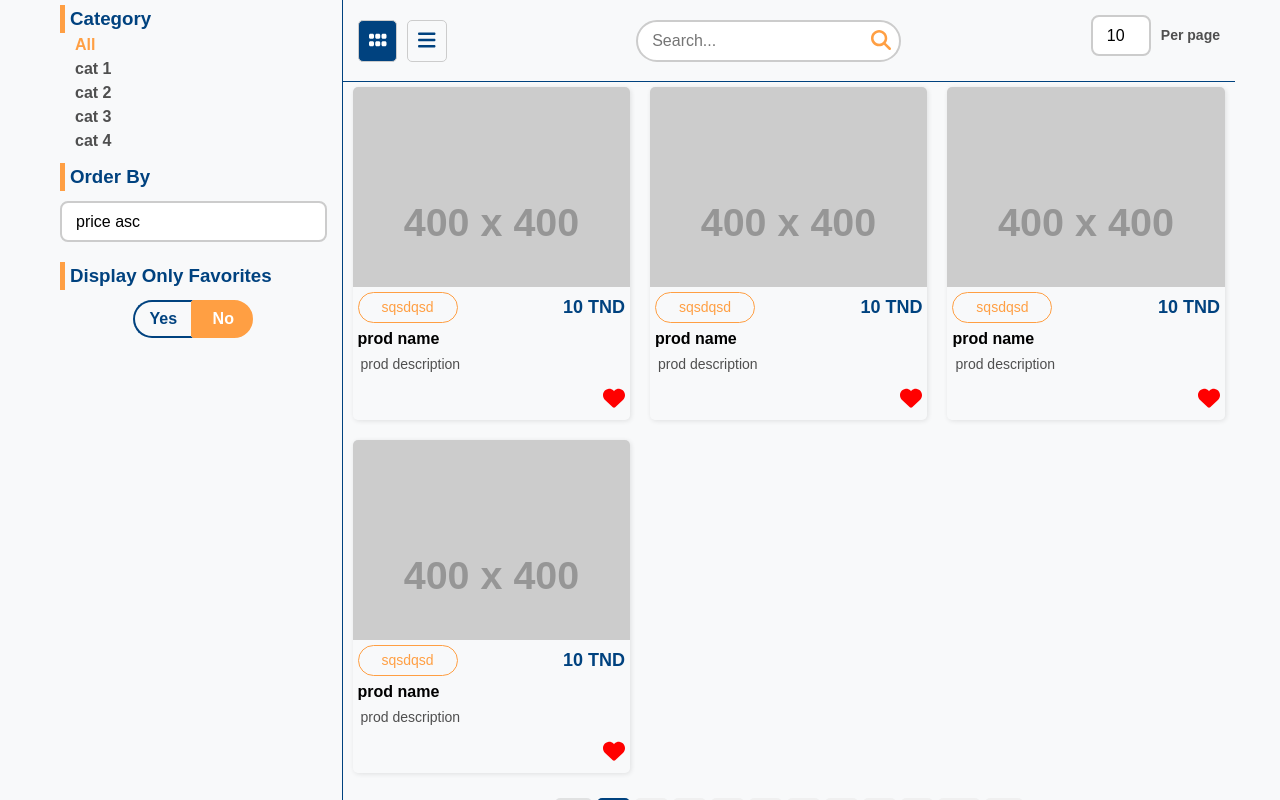
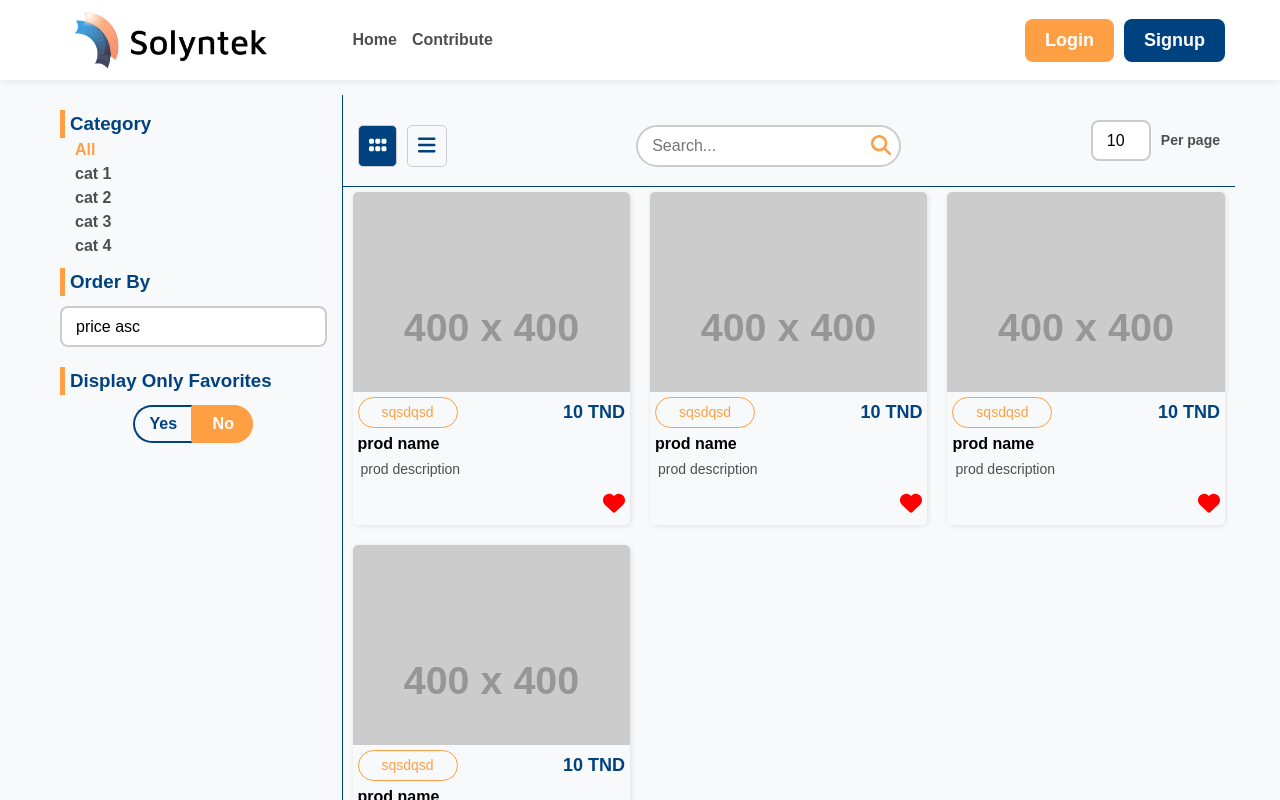
Before and after one commit to ShaheenJawadi/SOLYNTEK, a React (Create React App) app in the folder frontend/: page / in a window 1280 px wide. Shown: the top 800 px of the page. Built offline with nearby package versions, Linux system fonts and the light colour scheme.

Commit message:
Add Header component and update Home page layout

```diff
--- /dev/null
+++ b/frontend/src/components/pages/header.tsx
@@ -0,0 +1,43 @@
+import React from "react";
+
+const Header: React.FC = () => {
+  return (
+    <div className="header">
+      <div className="container">
+        <div className="row">
+          <div className="col-3">
+            <div className="logo">
+            <img src="/logo.png" alt="" />
+            </div>
+          </div>
+          <div className="col-9">
+            <div className="header_menu">
+              <div className="menu_holder">
+                <ul className="list">
+                  <li className="active">
+                    <a href="/">Home</a>
+
+                  </li>
+                  <li  >
+                    <a target="_blank" rel="noopener noreferrer" href="https://github.com/ShaheenJawadi/SOLYNTEK">Contribute</a>
+
+                  </li>
+                </ul>
+              </div>
+              <div className="left"  >
+                <div className="auth_btns" >
+                    <a href="/login"  className="btn login">Login</a>
+                    <a  href="/register" className="btn signup">Signup</a>
+
+                </div>
+              </div>
+
+            </div>
+          </div>
+        </div>
+      </div>
+    </div>
+  );
+};
+
+export default Header;
--- a/frontend/src/pages/home.tsx
+++ b/frontend/src/pages/home.tsx
@@ -10,9 +10,11 @@ import React from "react";
 import InputField from "../components/elements/input";
 import SelectField from "../components/elements/select";
 import Pagination from "../components/elements/pagination";
+import Header from "../components/pages/header";
 
 const Home: React.FC = () => {
   return (
+    <><Header/>
     <div className="filter_page_holder">
       <div className="container">
         <div className="row">
@@ -125,7 +127,7 @@ const Home: React.FC = () => {
           </div>
         </div>
       </div>
-    </div>
+    </div></>
   );
 };
 
--- a/frontend/src/styles/global.css
+++ b/frontend/src/styles/global.css
@@ -78,7 +78,63 @@ input, textarea, select, button {
 
 /* /////////////////////////////////// */
 
+.header {
+  display: flex;
+  justify-content: space-between;
+  align-items: center;
+  padding: 10px 20px;
+  box-shadow: 0 0 10px rgba(0, 0, 0, 0.1);
+  background-color: #fff;
+  margin-bottom: 25px;
+}
+.header .logo img{
+  height: 60px;
+}
+.header .header_menu{
+  display: flex;
+  justify-content: space-between;
+  align-items: center;
+  height: 100%;
+}
+.header .header_menu ul.list{
+  flex-direction: row;
+  display: flex;
+  gap: 15px;
+}
+.header .header_menu ul li {
+ color: #4f4f4f;
+ font-weight: 17px;
+ font-weight: 600;
+ cursor: pointer;
+}
+.header .auth_btns{
+  display: flex;
+  gap: 10px;
+}
+.header .auth_btns .btn{
+  padding: 8px 20px;
+  font-size: 18px;
+  background-color: var(--secondary-color);
+  color: #fff;
+  border: none;
+  border-radius: 8px;
+  cursor: pointer;
+  transition: all 0.3s ease;
+  display: flex;
+  justify-self: center;
+  font-weight: 600;
+  text-align: center;
+  justify-content: center;
+}
+.header .auth_btns .btn.signup{
+  background-color: var(--primary-color);
+}
 
+
+
+
+
+/* /////////////////// */
 
 .auth_page {
   display: flex;
```
